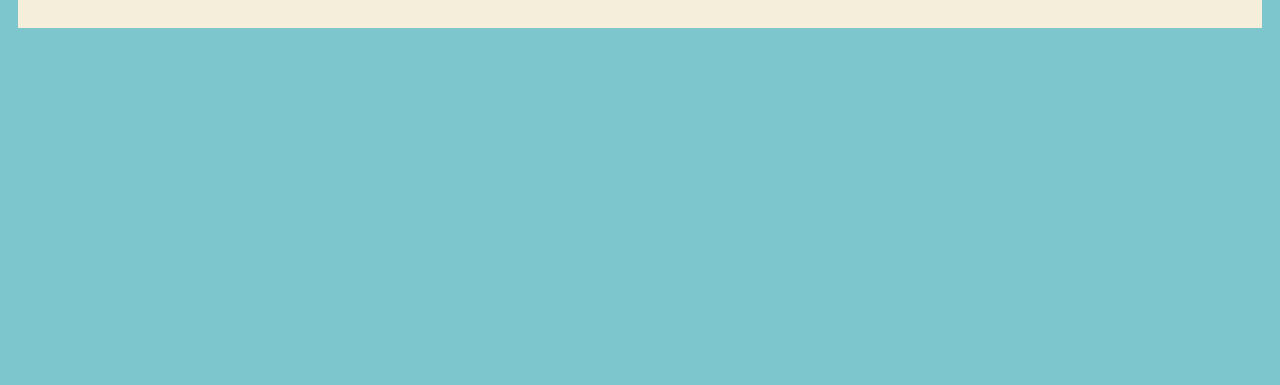
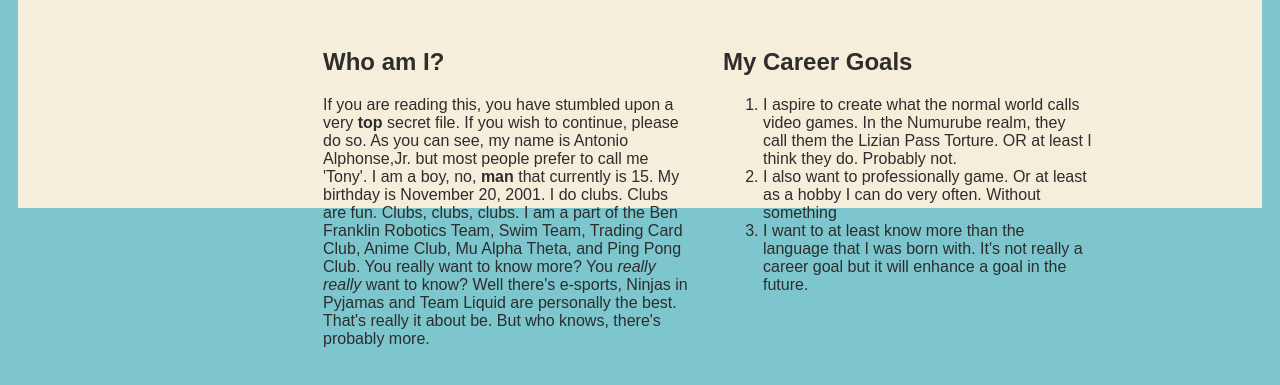
Before and after one commit to Saints78/Saints78.github.io, a plain HTML site: page index.html in a window 1280 px wide. Shown: the part 353-738 px from the top of the page. Drawn offline with nearby package versions, Linux system fonts and the light colour scheme.

Commit message:
A basic website

```diff
--- a/index.html
+++ b/index.html
@@ -64,7 +64,32 @@
             [class=interests] header {
                 font-size: 1.25em;
             }
+            [class = about-me]{
+                padding: 15px;
+                width:370px;
+                height:150px;
+                float:left;
+            }
+            [class=career-goals]{
+                padding: 15px;
+                width:370px;
+                height:150px;
+                float:left;
+
+            }
         </style>
+        <script src = "https://ajax.googleapis.com/ajax/libs/jquery/3.1.1/jquery.min.js">
+         function jQuery (){
+            $('.main').hide();
+            $('.main').fadeIn(1000);
+            $('.about-me').hide();
+            $('.career-goals').hide();
+            $('.about-me').slideToggle(500);
+            $('.career-goals').slideToggle(500);
+
+        };
+         $(document).ready(jQuery);
+        </script>
     </head>
     <body>
         <div id="all-contents">
@@ -92,6 +117,38 @@
                                 <li>Gaming. (Add me on Steam! Its e0nz)</li>
                             </ul>
                             </section>
+
+                            <div class ="about-me">
+                                <h2>Who am I?</h2>
+                                <p>If you are reading this, you have stumbled upon a very <strong>top</strong> secret file.
+                                If you wish to continue, please do so. As you can see, my name is Antonio Alphonse,Jr. but
+                                most people prefer to call me 'Tony'. I am a boy, no, <strong class = 'man'>man</strong> that currently
+                                is 15. My birthday is November 20, 2001. I do clubs. Clubs are fun. Clubs, clubs, clubs. I am a part of
+                                the Ben Franklin Robotics Team, Swim Team, Trading Card Club, Anime Club, Mu Alpha Theta, and Ping Pong Club.
+                                You really want to know more? You <i>really really</i> want to know? Well there's e-sports, Ninjas in Pyjamas and
+                                Team Liquid are personally the best. That's really it about be. But who knows, there's probably more.</p>
+                            </div>
+                            <div class = "career-goals">
+                                <h2> My Career Goals</h2>
+                                <p>
+                                    <ol>
+                                        <li>
+                                    I aspire to create what the normal world calls video games. In the Numurube realm, they call them
+                                the Lizian Pass Torture. OR at least I think they do. Probably not.
+                                        </li>
+                                        <li>
+                                            I also want to professionally game. Or at least as a hobby I can do very often. Without something
+
+                                        </li>
+                                        <li>
+                                            I want to at least know more than the language that I was born with. It's not really a
+                                            career goal but it will enhance a goal in the future.
+                                        </li>
+                                    </ol>
+
+
+                                </p>
+                            </div>
                     </p>
                 </div>
             </main>
```
